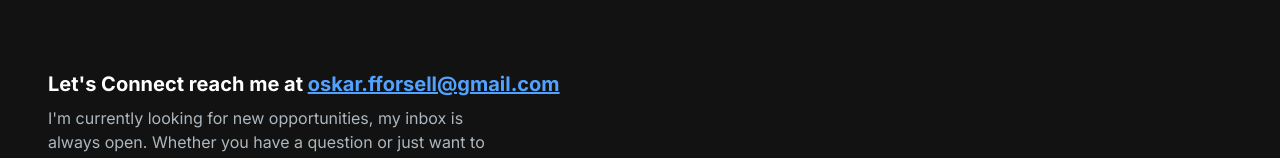
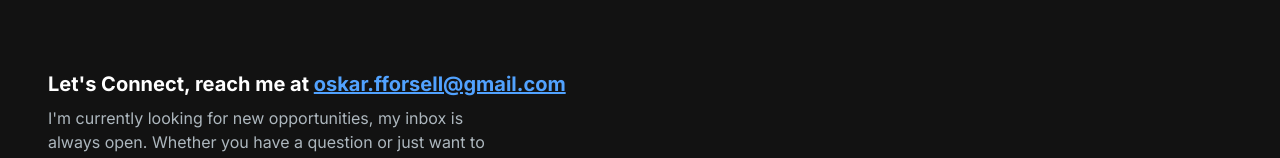
Before and after one commit to Oskarrnn/my-porfolio, a Next.js app: page / in a window 1280 px wide. Shown: the part 2602-2760 px from the top of the page. Built offline with nearby package versions, Linux system fonts and the light colour scheme.

Commit message:
Update EmailSection.tsx

```diff
--- a/src/app/components/EmailSection.tsx
+++ b/src/app/components/EmailSection.tsx
@@ -56,7 +56,8 @@ const EmailSection = () => {
       <div className="bg-[radial-gradient(ellipse_at_center,_var(--tw-gradient-stops))] from-primary-900 to-transparent rounded-full h-80 w-80 z-0 blur-lg absolute top-3/4 -left-4 transform -translate-x-1/2 -translate-1/2"></div>
       <div className="z-10">
         <h5 className="text-xl font-bold text-white my-2">
-          Let&apos;s Connect reach me at {" "}
+          Let&apos;s Connect,
+          reach me at {" "}
           <a
             href="mailto:oskar.fforsell@gmail.com"
             className="text-blue-400 underline hover:text-blue-500"
```
